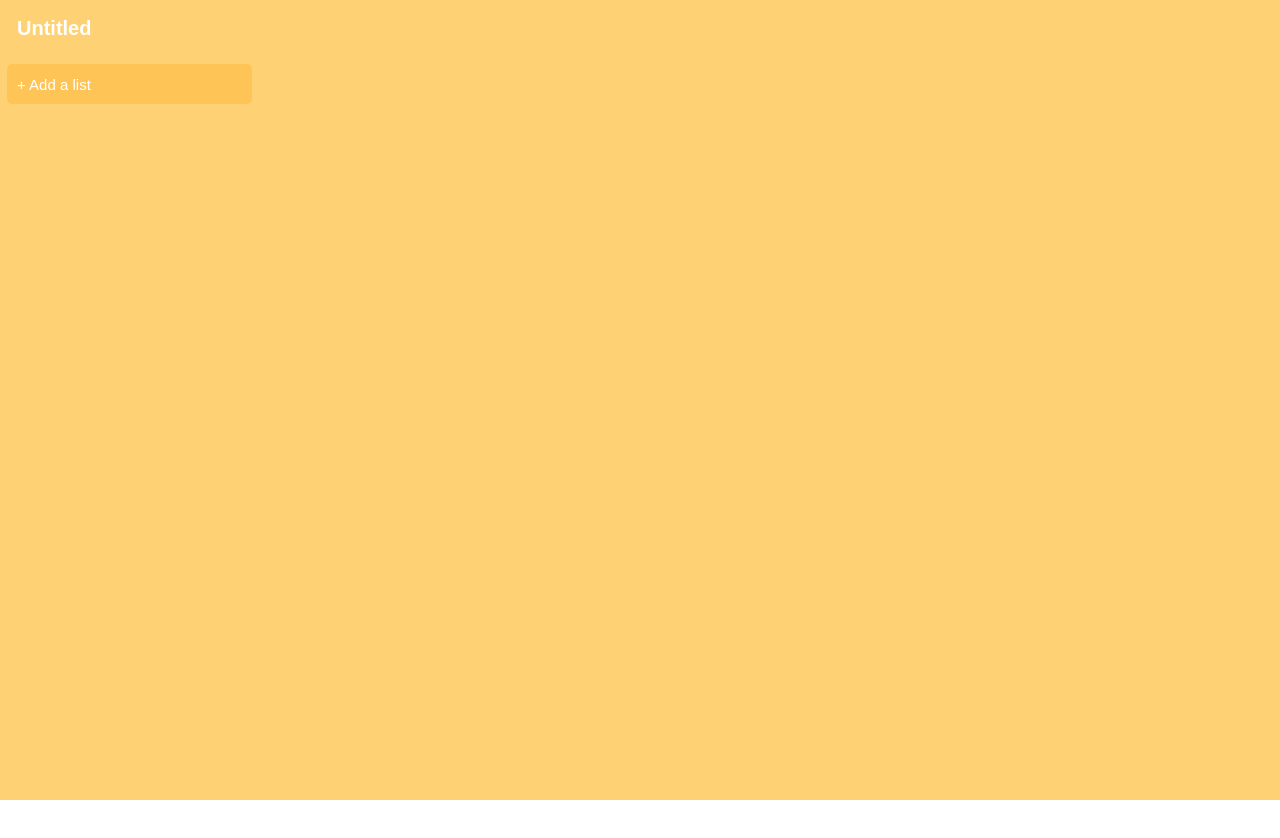
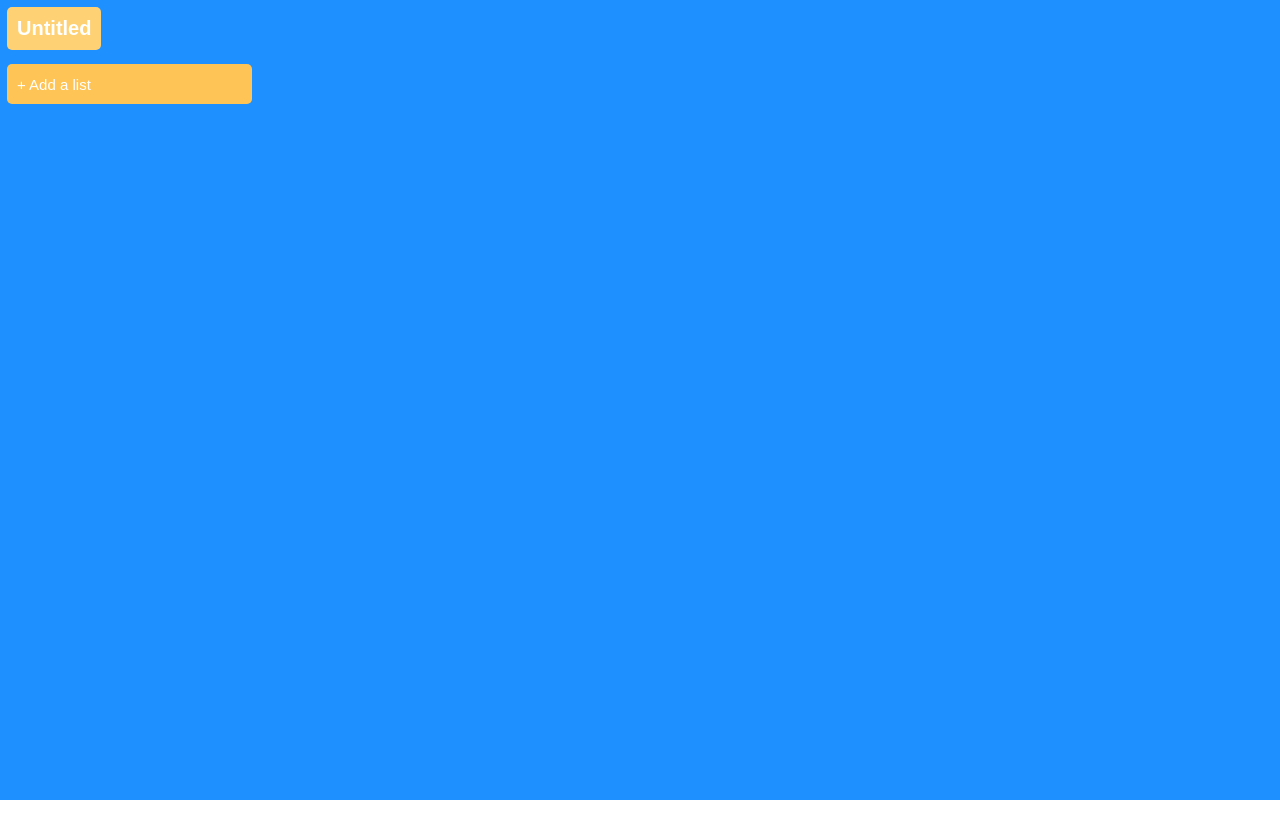
Before and after one commit to raelBernardino/scrum-board, a React (Create React App) app: page / in a window 1280 px wide. Shown: the top 838 px of the page. Built offline with nearby package versions, Linux system fonts and the light colour scheme.

Commit message:
Change background to blue

```diff
--- a/src/App.css
+++ b/src/App.css
@@ -1,5 +1,5 @@
 .Main {
-  background-color: #ffd175;
+  background-color: dodgerblue;
   height: 100vh;
   width: auto;
 }
```
